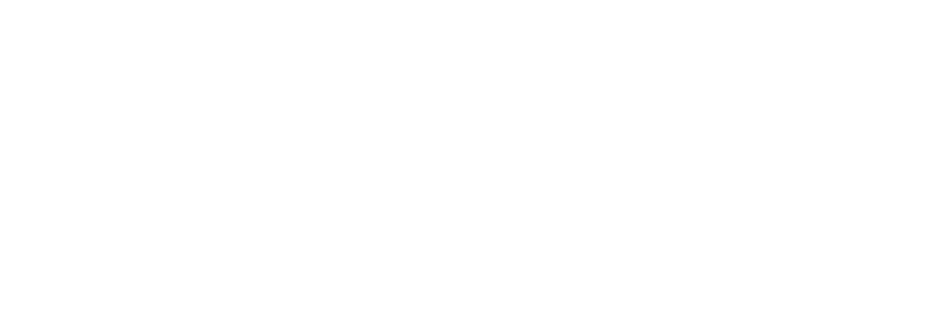
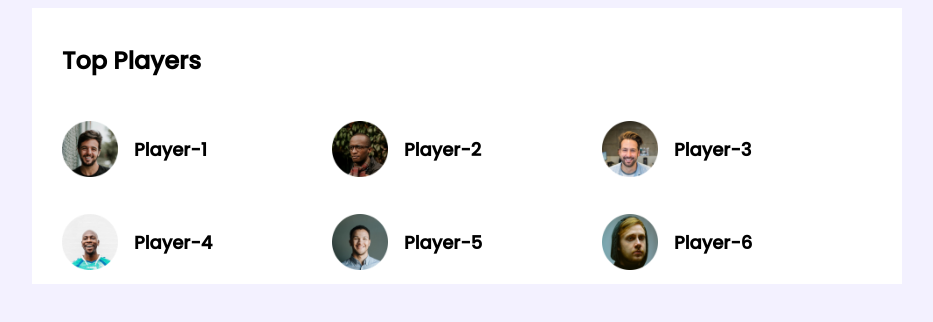
Before and after one commit to Nur-Al-Mumit/Nur-Al-Mumit-HTML-and-CSS-Responsive, a plain HTML site: page index.html in a window 1280 px wide. Shown: the whole page, without its empty margins (173-1106 px from the left). Drawn offline with Linux system fonts and the light colour scheme.

Commit message:
top-page

```diff
--- a/index.html
+++ b/index.html
@@ -5,9 +5,52 @@
     <meta http-equiv="X-UA-Compatible" content="IE=edge">
     <meta name="viewport" content="width=device-width, initial-scale=1.0">
     <title>Responsive</title>
+    <!-- StyleSheet -->
     <link rel="stylesheet" href="style.css">
+
 </head>
 <body>
+    <!-- Header start -->
+    <header>
 
+    </header>
+    <!-- Header end -->
+    <!-- Main content -->
+    <main>
+        <!-- For top page -->
+        <section class="top-container">
+            <!-- For Top Players -->
+            <div class="top-players">
+                <h1 class="top-heading"> Top Players</h1>
+                <!-- For player -->
+                <div class="players">
+                    <div class="player">
+                        <img src="images/players/player-1.png" alt="">
+                        <h3 class="player-name">Player-1</h3>
+                    </div>
+                    <div class="player">
+                        <img src="images/players/player-2.png" alt="">
+                        <h3 class="player-name">Player-2</h3>
+                    </div>
+                    <div class="player">
+                        <img src="images/players/player-3.png" alt="">
+                        <h3 class="player-name">Player-3</h3>
+                    </div>
+                    <div class="player">
+                        <img src="images/players/player-4.png" alt="">
+                        <h3 class="player-name">Player-4</h3>
+                    </div>
+                    <div class="player">
+                        <img src="images/players/player-5.png" alt="">
+                        <h3 class="player-name">Player-5</h3>
+                    </div>
+                    <div class="player">
+                        <img src="images/players/player-6.png" alt="">
+                        <h3 class="player-name">Player-6</h3>
+                    </div>
+               </div>
+            </div>
+        </section>
+    </main>
 </body>
 </html>
--- a/style.css
+++ b/style.css
@@ -0,0 +1,41 @@
+/* Fonts */
+@import url('https://fonts.googleapis.com/css2?family=Poppins:wght@400;500&display=swap');
+
+body{
+    font-family: 'Poppins', sans-serif;
+    background-color: #F3F1FF;
+}
+
+
+/* For top page */
+.top-container{
+    display: flex;
+    justify-content: center;
+}
+.top-players{
+    background-color: #fff;
+    width: 870px;
+
+}
+.top-heading{
+    padding: 15px 0px 10px 30px;
+}
+.players{
+    display: grid;
+    grid-template-columns: repeat(3, 1fr);
+    grid-row-gap: 30px;
+    padding: 10px 30px;
+}
+
+.player{
+    display: flex;
+    align-items: center;
+}
+.player img{
+    height: 56px;
+    width: 56px;
+}
+.player-name{
+    margin-left: 16px;
+    font-size: 18px;
+}
```
